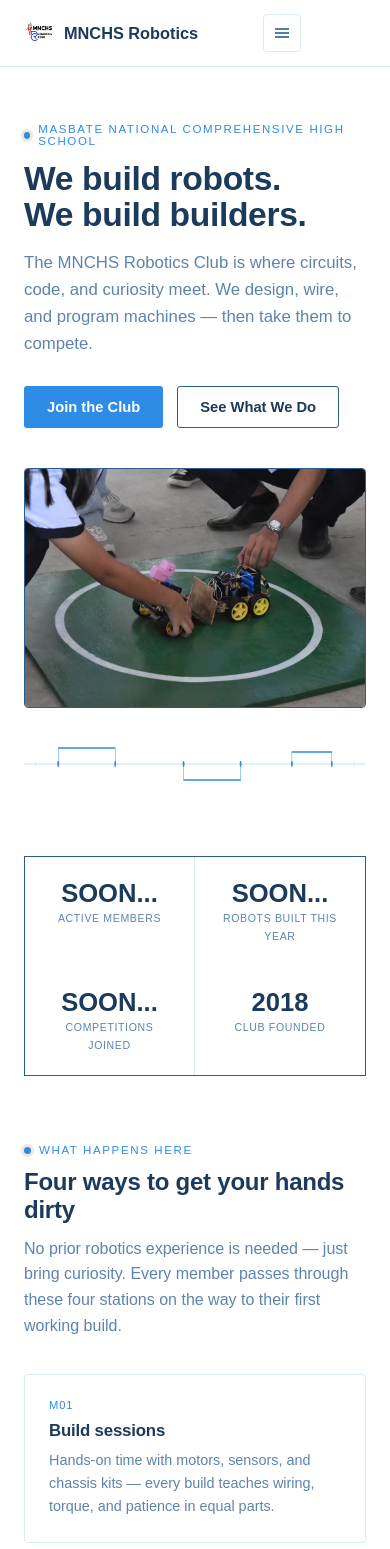
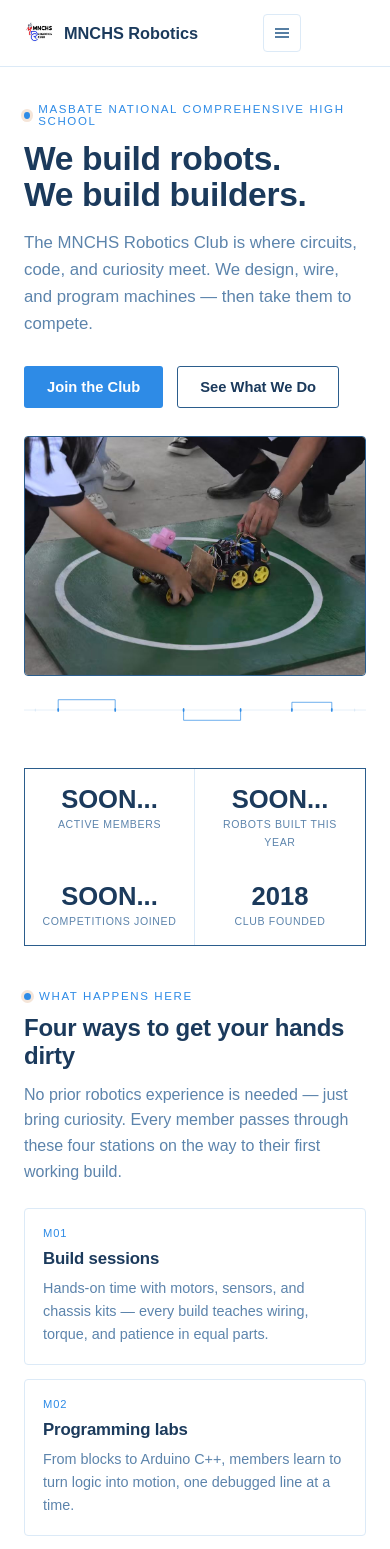
Before and after one commit to Stevemrfg/MNCHS-Robotics-Club-Website, a React (Vite) app in the folder mnchs-robotics/: page /#/ in a window 390 px wide. Shown: the top 1549 px of the page. Built offline with nearby package versions, Linux system fonts and the light colour scheme.

Commit message:
Refactor CSS styles for responsiveness and spacing

```diff
--- a/mnchs-robotics/src/index.css
+++ b/mnchs-robotics/src/index.css
@@ -268,7 +268,9 @@ button { font-family: var(--font-body); cursor: pointer; }
 
 @media (max-width: 640px) {
   .title-block { grid-template-columns: 1fr; }
-  .title-block-main { border-right: none; border-bottom: 1px solid var(--paper-line); }
+  .title-block-main {
+  padding: 16px 20px;
+  border-right: 1px solid var(--paper-line); }
   .title-block-fields { grid-auto-flow: column; grid-auto-columns: minmax(0, 1fr); }
   .title-block-field {
     border-bottom: none;
@@ -287,7 +289,7 @@ button { font-family: var(--font-body); cursor: pointer; }
 
 /* ---------- Circuit-trace divider ---------- */
 
-.circuit-divider { width: 100%; height: 56px; display: block; }
+.circuit-divider { width: 100%; height: 36px; display: block; }
 
 /* ---------- Buttons ---------- */
 
@@ -318,7 +320,7 @@ button { font-family: var(--font-body); cursor: pointer; }
   background: var(--paper-white);
   border: 1px solid var(--paper-line);
   border-radius: 4px;
-  padding: 24px;
+  padding: 18px;
   position: relative;
 }
 
@@ -333,16 +335,16 @@ button { font-family: var(--font-body); cursor: pointer; }
 
 /* ---------- Sections ---------- */
 
-.section { padding: 64px 0; }
+.section { padding: 40px 0; }
 
-.section-head { margin-bottom: 36px; max-width: 640px; }
+.section-head { margin-bottom: 24px; max-width: 640px; }
 .section-head h2 { font-size: clamp(1.5rem, 3vw, 2.1rem); margin-top: 10px; }
 .section-head p { margin-top: 12px; color: var(--ink-soft); }
 
 /* ---------- Footer ---------- */
 
 .footer { background: var(--paper-line); color: var(--ink-deep); margin-top: 40px; }
-.footer .wrap { padding: 48px 24px 28px; }
+.footer .wrap { padding: 32px 24px 20px; }
 .footer a:hover { color: var(--copper); }
 
 .footer-grid { display: grid; grid-template-columns: 1.4fr 1fr 1fr; gap: 32px; }
@@ -445,7 +447,7 @@ button { font-family: var(--font-body); cursor: pointer; }
   background: var(--paper-white);
 }
 
-.stat { padding: 22px 18px; border-right: 1px solid var(--paper-line); text-align: center; }
+.stat { padding: 16px 14px; border-right: 1px solid var(--paper-line); text-align: center; }
 .stat:last-child { border-right: none; }
 
 .stat strong {
@@ -470,9 +472,9 @@ button { font-family: var(--font-body); cursor: pointer; }
 
 /* ---------- Page hero ---------- */
 
-.hero { padding: 56px 0 28px; }
+.hero { padding: 36px 0 16px; }
 
-.hero-grid { display: grid; grid-template-columns: 1.1fr 0.9fr; gap: 40px; align-items: center; }
+.hero-grid { display: grid; grid-template-columns: 1.1fr 0.9fr; gap: 28px; align-items: center; }
 
 .hero h1 { font-size: clamp(2.1rem, 5vw, 3.4rem); line-height: 1.06; margin-top: 14px; }
 
@@ -497,9 +499,9 @@ button { font-family: var(--font-body); cursor: pointer; }
 
 /* ---------- Grid helpers ---------- */
 
-.grid-2 { display: grid; grid-template-columns: 1fr 1fr; gap: 20px; }
-.grid-3 { display: grid; grid-template-columns: repeat(3, 1fr); gap: 20px; }
-.grid-4 { display: grid; grid-template-columns: repeat(4, 1fr); gap: 18px; }
+.grid-2 { display: grid; grid-template-columns: 1fr 1fr; gap: 14px; }
+.grid-3 { display: grid; grid-template-columns: repeat(3, 1fr); gap: 14px; }
+.grid-4 { display: grid; grid-template-columns: repeat(4, 1fr); gap: 14px; }
 
 @media (max-width: 860px) {
   .grid-3 { grid-template-columns: 1fr 1fr; }
@@ -558,4 +560,4 @@ button { font-family: var(--font-body); cursor: pointer; }
 
 /* ---------- Page hero (secondary pages) ---------- */
 
-.page-hero { padding: 48px 0 36px; }
+.page-hero { padding: 28px 0 20px; }
```
